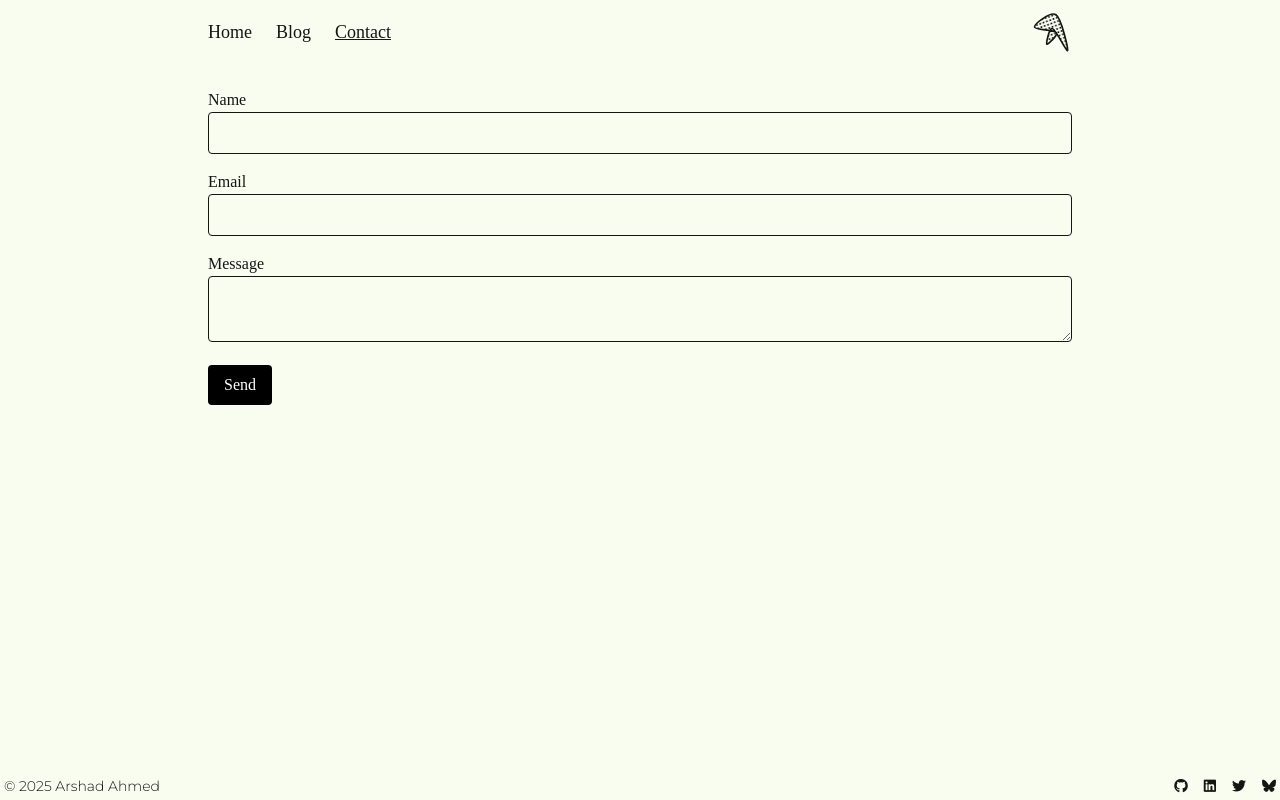
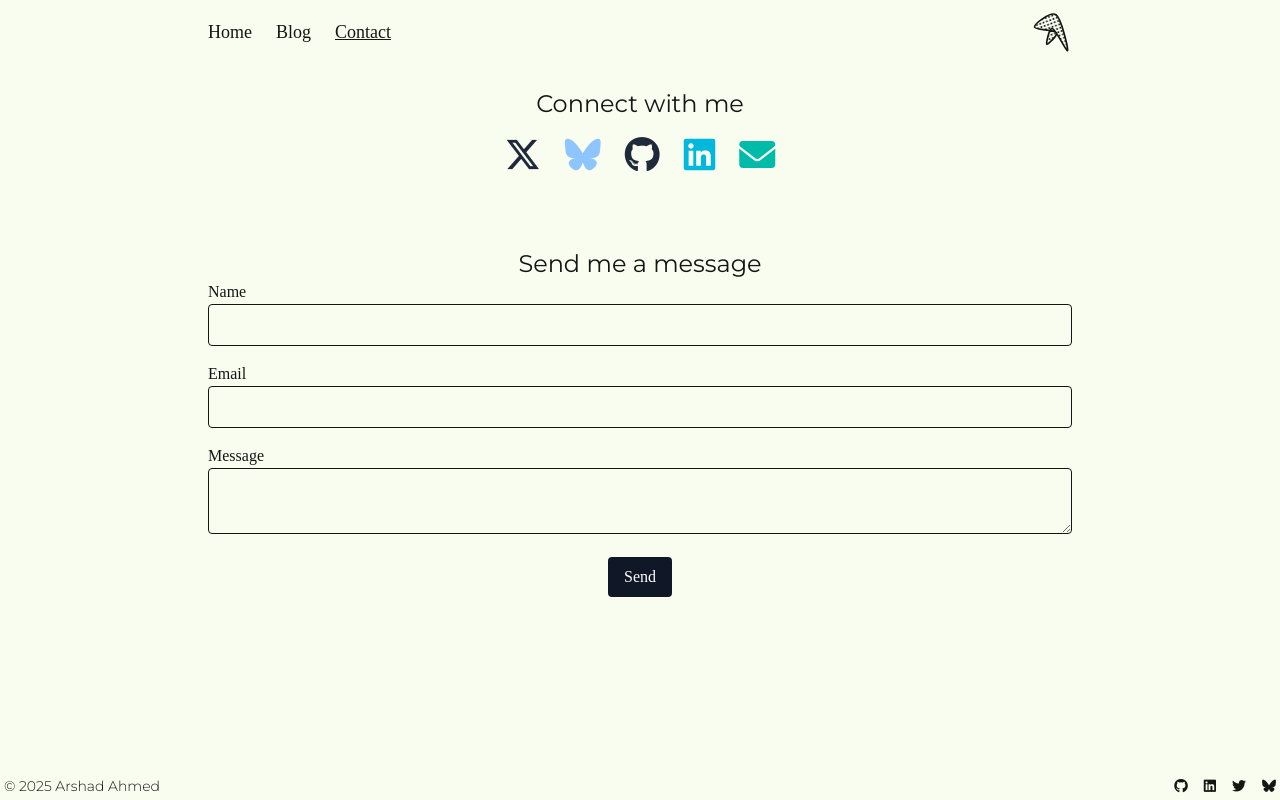
Before and after one commit to arxisme/webBlogs, a SvelteKit app: page /contact in a window 1280 px wide. Built offline with nearby package versions, Linux system fonts and the light colour scheme.

Commit message:
process.cwd()

```diff
--- a/src/lib/posts.ts
+++ b/src/lib/posts.ts
@@ -2,7 +2,7 @@ import fs from 'fs';
 import path from 'path';
 import matter from 'gray-matter';
 
-const contentDir = '/content';
+const contentDir = path.join(process.cwd(),  'content');
 type PostMeta = {
   slug: string;
   title: string;
--- a/src/routes/contact/+page.svelte
+++ b/src/routes/contact/+page.svelte
@@ -6,7 +6,42 @@
   let error = '';
 </script>
 
-<form  class="space-y-4" on:submit|preventDefault={async () => {
+<!-- Add Font Awesome CDN -->
+<svelte:head>
+  <link
+    href="https://cdnjs.cloudflare.com/ajax/libs/font-awesome/6.0.0-beta3/css/all.min.css"
+    rel="stylesheet"
+  />
+</svelte:head>
+
+<div>
+  <!-- Social Links Section -->
+  <div class="text-center mb-8">
+    <h1 class="main-heading text-3xl   md:text-2xl mb-4 pb-">Connect with me</h1>
+
+    <div class="socials flex justify-center space-x-6">
+      <a href="https://twitter.com/arsh11100" target="_blank" class="text-gray-800 text-4xl hover:opacity-80">
+        <i class="fab fa-x-twitter"></i>
+      </a>
+      <a href="https://bsky.app/arsh11100" target="_blank" class="text-blue-300 text-4xl hover:opacity-80">
+        <i class="fab fa-bluesky"></i>
+      </a>
+      <a href="https://github.com/arxisme" target="_blank" class="text-gray-800 text-4xl hover:opacity-80">
+        <i class="fab fa-github"></i>
+      </a>
+      <a href="https://linkedin.com/in/arsh11100" target="_blank" class="text-cyan-500 text-4xl hover:opacity-80">
+        <i class="fab fa-linkedin"></i>
+      </a>
+      <a href="mailto:arsh11100arsh@gmail.com" class="text-teal-500 text-4xl hover:opacity-80">
+        <i class="fas fa-envelope"></i>
+      </a>
+    </div>
+  </div>
+  <div class="text-center mt-18">
+    <h1 class="main-heading text-3xl   md:text-2xl  ">Send me a message</h1>
+  </div>
+  <!-- Contact Form -->
+  <form class="space-y-4" on:submit|preventDefault={async () => {
     const res = await fetch('/contact', {
       method: 'POST',
       body: JSON.stringify({ name, email, message }),
@@ -35,13 +70,16 @@
       <textarea id="message" class="border rounded px-3 py-2 w-full" bind:value={message} required></textarea>
     </div>
 
-  <button class="bg-black text-white px-4 py-2 rounded" type="submit">Send</button>
+   <div class="w-full flex justify-center">
+    <button class="bg-gray-900 hover:bg-1200 text-white px-4 py-2 rounded" type="submit">Send</button>
+   </div>
 
     {#if success}
-    <p class="text-suceess mt-2">Message sent successfully!</p>
+      <p class="text-success mt-2">Message sent successfully!</p>
     {/if}
 
     {#if error}
       <p class="text-error mt-2">{error}</p>
     {/if}
   </form>
+</div>
```
Also changed, not shown: content/first-post.md (renamed from static/content/first-post.md), content/second-post.md (renamed from static/content/second-post.md). Lines whose indentation alone changed are shown as unchanged.
